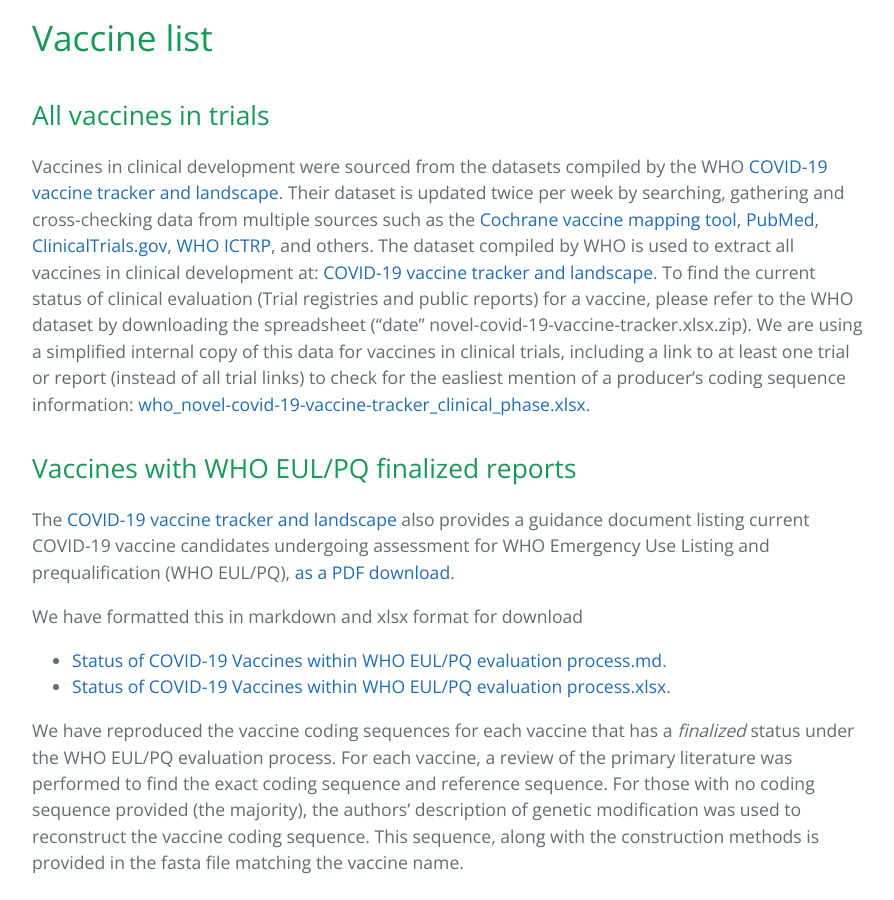
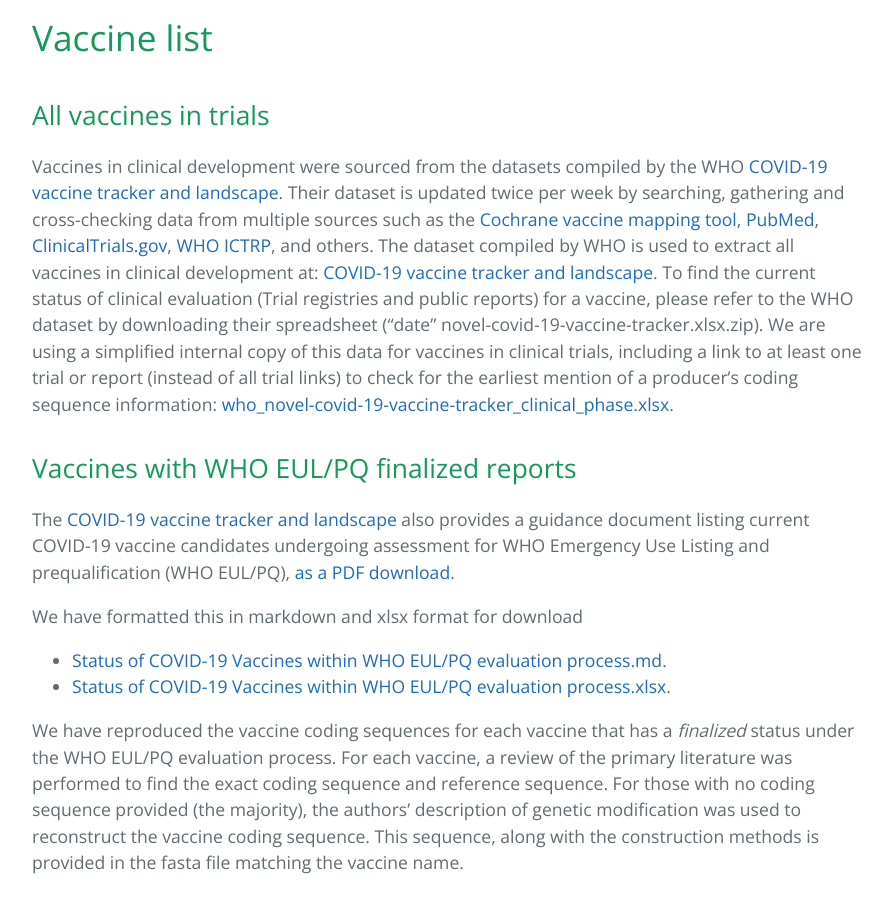
Before and after one commit to DylanLawless/SARS-CoV-2-VOC.github.io, a Jekyll site: the page built from vaccine_list/vaccine_list.md, in a window 1280 px wide and 900 px high, scrolled down 396 px. Shown: the whole window, without its empty margins (192-1086 px from the left). Built offline with Jekyll 4.4.1, drawn with Linux system fonts in a browser that asks for light colours; our own code applies the rules of GitHub Pages for plain Markdown files.

```diff
--- a/vaccine_list/vaccine_list.md
+++ b/vaccine_list/vaccine_list.md
@@ -13,8 +13,8 @@
 The dataset compiled by WHO is used to extract
 all vaccines in clinical development at:
 [COVID-19 vaccine tracker and landscape](https://www.who.int/publications/m/item/draft-landscape-of-covid-19-candidate-vaccines).
-To find the current status of clinical evaluation (Trial registries and public reports) for a vaccine, please refer to the WHO dataset by downloading the spreadsheet ("date" novel-covid-19-vaccine-tracker.xlsx.zip).
-We are using a simplified internal copy of this data for vaccines in clinical trials, including a link to at least one trial or report (instead of all trial links) to check for the easliest mention of a producer's coding sequence information:
+To find the current status of clinical evaluation (Trial registries and public reports) for a vaccine, please refer to the WHO dataset by downloading their spreadsheet ("date" novel-covid-19-vaccine-tracker.xlsx.zip).
+We are using a simplified internal copy of this data for vaccines in clinical trials, including a link to at least one trial or report (instead of all trial links) to check for the earliest mention of a producer's coding sequence information:
 [who_novel-covid-19-vaccine-tracker_clinical_phase.xlsx](../vaccine_list/who_novel-covid-19-vaccine-tracker_clinical_phase.xlsx).
 
 ## Vaccines with WHO EUL/PQ finalized reports
```
